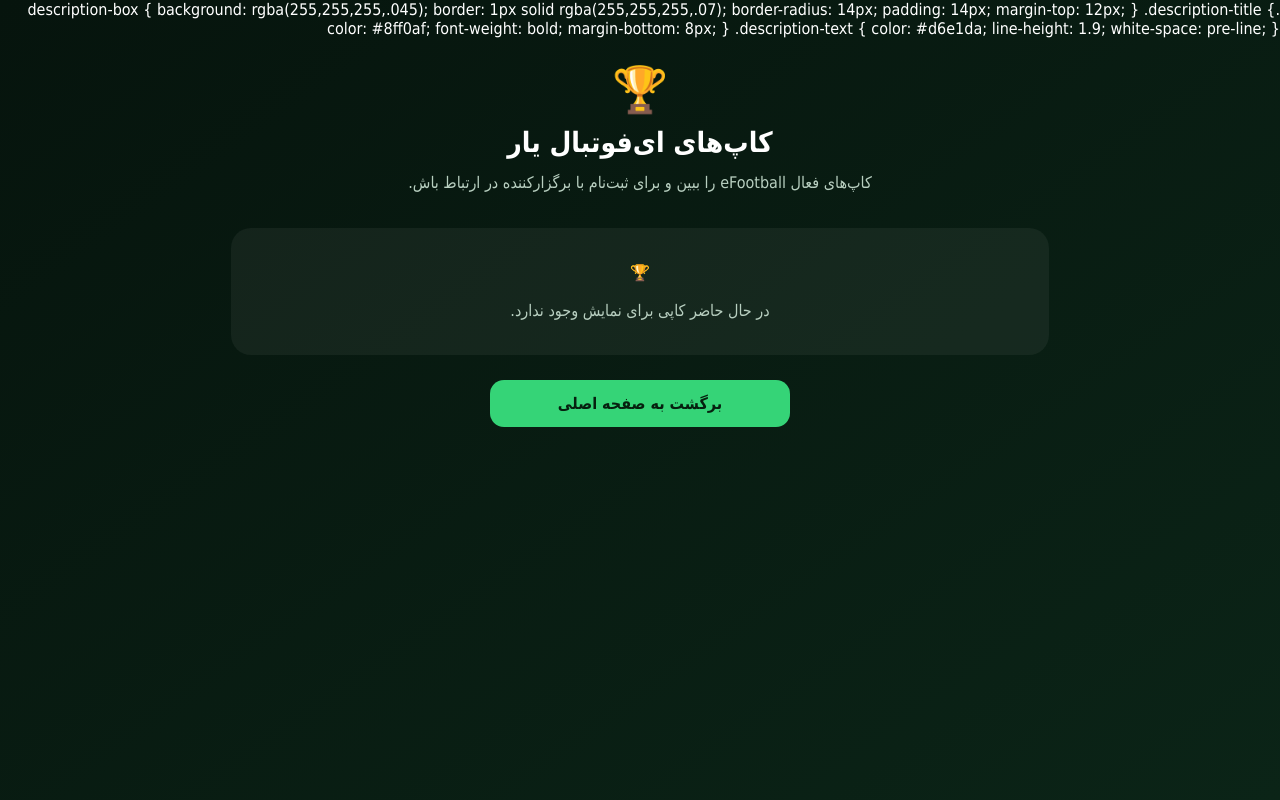
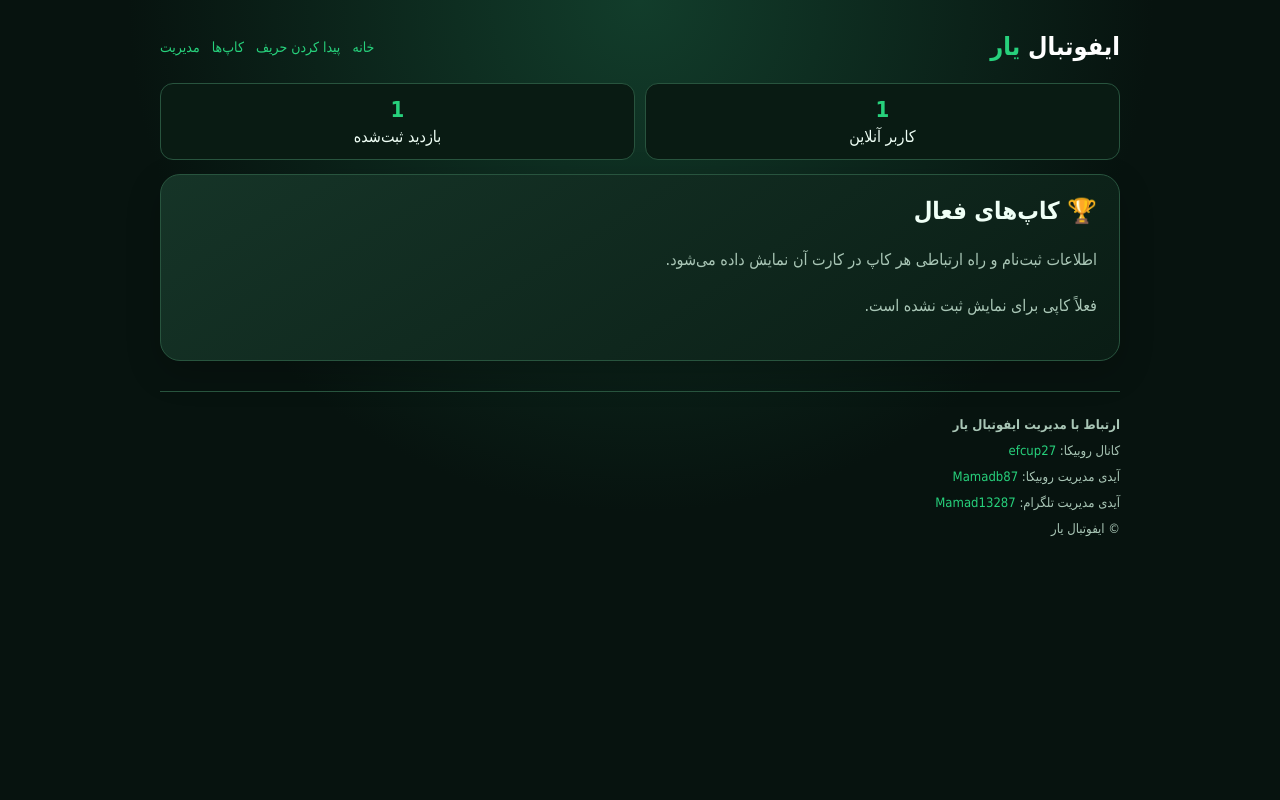
Before and after one commit to mohammadahmadi87m-arch/efootball-yar, a Flask app: template templates/cups.html in a window 1280 px wide. Run offline with Flask 3, Linux system fonts and the light colour scheme; the template is opened without the code that fills it, so the values that code supplies are empty; data comes from the database, SQL or seed files in the repository.

Commit message:
Update cups.html

```diff
--- a/templates/cups.html
+++ b/templates/cups.html
@@ -1,313 +1,29 @@
-<!DOCTYPE html>
-<html lang="fa" dir="rtl">
-<head>
-    <meta charset="UTF-8">
-    <meta name="viewport" content="width=device-width, initial-scale=1.0">
-
-    <title>کاپ‌ها | ای‌فوتبال یار</title>
-
-    <style>
-        * {
-            box-sizing: border-box;
-        }
-
-        body {
-            margin: 0;
-            font-family: Tahoma, Arial, sans-serif;
-            background: linear-gradient(145deg, #06140d, #0b2417);
-            color: white;
-            min-height: 100vh;
-        }
-
-        .container {
-            width: 100%;
-            max-width: 850px;
-            margin: auto;
-            padding: 25px 16px 40px;
-        }
-
-        .header {
-            text-align: center;
-            margin-bottom: 30px;
-        }
-
-        .logo {
-            font-size: 45px;
-        }
-
-        h1 {
-            margin: 10px 0;
-            font-size: 28px;
-        }
-
-        .subtitle {
-            color: #b8cfc0;
-            line-height: 1.8;
-        }
-
-        .cup {
-            background: rgba(16, 42, 27, .96);
-            border: 1px solid rgba(53, 212, 119, .22);
-            border-radius: 20px;
-            padding: 20px;
-            margin-bottom: 16px;
-            box-shadow: 0 12px 35px rgba(0,0,0,.2);
-        }
-
-        .cup-title {
-            display: flex;
-            justify-content: space-between;
-            align-items: center;
-            gap: 10px;
-            margin-bottom: 15px;
-        }
-
-        .cup-title h2 {
-            margin: 0;
-            font-size: 20px;
-        }
-
-        .status {
-            padding: 7px 11px;
-            border-radius: 10px;
-            background: rgba(53,212,119,.12);
-            color: #8ff0af;
-            font-size: 12px;
-            white-space: nowrap;
-        }
-
-        .status.full {
-            background: rgba(245,190,60,.12);
-            color: #f4d98a;
-        }
-
-        .status.ended {
-            background: rgba(217,75,75,.12);
-            color: #ff9b9b;
-        }
-
-        .details {
-            display: grid;
-            grid-template-columns: 1fr 1fr;
-            gap: 10px;
-            margin-bottom: 18px;
-        }
-        <div class="description-box">
-
-    <div class="description-title">
-        📝 توضیحات کاپ
-    </div>
-
-    <div class="description-text">
-        {{ cup.prize }}
-    </div>
-
-</div>
-
-<div class="description-box">
-
-    <div class="description-title">
-        📌 اطلاعات ثبت‌نام
-    </div>
-
-    <div class="description-text">
-        {{ cup.entry_fee }}
-    </div>
-
-</div>
-
-        .detail {
-            background: rgba(255,255,255,.045);
-            border-radius: 13px;
-            padding: 12px;
-            color: #c9d8ce;
-            font-size: 14px;
-            line-height: 1.7;
-        }
-
-        .detail strong {
-            display: block;
-            color: white;
-            margin-top: 3px;
-        }
-
-        .message {
-            border-top: 1px solid rgba(255,255,255,.08);
-            padding-top: 15px;
-            color: #b8cfc0;
-            line-height: 1.8;
-            font-size: 14px;
-        }
-
-        .contact {
-            margin-top: 10px;
-            color: #8ff0af;
-            direction: ltr;
-            text-align: right;
-        }
-
-        .empty {
-            text-align: center;
-            background: rgba(255,255,255,.05);
-            border-radius: 20px;
-            padding: 35px 20px;
-            color: #b8cfc0;
-        }
-
-        .back {
-            display: block;
-            width: 100%;
-            max-width: 300px;
-            margin: 25px auto 0;
-            padding: 14px;
-            text-align: center;
-            text-decoration: none;
-            color: #06200f;
-            background: #35d477;
-            border-radius: 14px;
-            font-weight: bold;
-        }
-
-        @media (max-width: 550px) {
-            .details {
-                grid-template-columns: 1fr;
-            }
-
-            .cup-title {
-                align-items: flex-start;
-                flex-direction: column;
-            }
-        }
-    </style>
-    .description-box {
-    background: rgba(255,255,255,.045);
-    border: 1px solid rgba(255,255,255,.07);
-    border-radius: 14px;
-    padding: 14px;
-    margin-top: 12px;
-}
-
-.description-title {
-    color: #8ff0af;
-    font-weight: bold;
-    margin-bottom: 8px;
-}
-
-.description-text {
-    color: #d6e1da;
-    line-height: 1.9;
-    white-space: pre-line;
-}
-
-</head>
-
-<body>
-
-<div class="container">
-
-    <div class="header">
-        <div class="logo">🏆</div>
-
-        <h1>کاپ‌های ای‌فوتبال یار</h1>
-
-        <div class="subtitle">
-            کاپ‌های فعال eFootball را ببین و برای ثبت‌نام با برگزارکننده در ارتباط باش.
+{% extends "base.html" %}
+{% block title %}کاپ‌ها | ایفوتبال یار{% endblock %}
+{% block content %}
+<section class="panel">
+  <h1>🏆 کاپ‌های فعال</h1>
+  <p>اطلاعات ثبت‌نام و راه ارتباطی هر کاپ در کارت آن نمایش داده می‌شود.</p>
+  {% if cups %}
+    {% for cup in cups %}
+      <article class="panel" style="margin:14px 0;background:#0b1c14">
+        <div class="row" style="border:0;padding-top:0">
+          <h2 style="margin:0">{{ cup.name }}</h2>
+          <span class="pill">{{ "فعال" if cup.status == "open" else cup.status }}</span>
         </div>
-    </div>
-
-
-    {% if cups %}
-
-        {% for cup in cups %}
-
-        <div class="cup">
-
-            <div class="cup-title">
-
-                <h2>{{ cup.name }}</h2>
-
-                {% if cup.status == "open" %}
-                    <span class="status">🟢 ثبت‌نام</span>
-
-                {% elif cup.status == "full" %}
-                    <span class="status full">🟡 تکمیل ظرفیت</span>
-
-                {% else %}
-                    <span class="status ended">🔴 پایان یافته</span>
-                {% endif %}
-
-            </div>
-
-
-            <div class="details">
-
-                <div class="detail">
-                    👥 تعداد تیم‌ها
-                    <strong>{{ cup.teams_count }}</strong>
-                </div>
-
-                <div class="detail">
-                    🎮 نوع مسابقات
-                    <strong>{{ cup.format_type }}</strong>
-                </div>
-
-                <div class="detail">
-                    👤 آیدی برگزارکننده
-                    <strong dir="ltr">{{ cup.organizer_rubika }}</strong>
-                </div>
-
-                <div class="detail">
-                    📢 کانال
-                    <strong dir="ltr">{{ cup.channel_rubika }}</strong>
-                </div>
-
-            </div>
-
-
-            {% if cup.status == "open" %}
-
-                <div class="message">
-                    برای ثبت‌نام از طریق آیدی برگزارکننده پیام دهید.
-
-                    <div class="contact">
-                        {{ cup.organizer_rubika }}
-                    </div>
-                </div>
-
-            {% elif cup.status == "full" %}
-
-                <div class="message">
-                    ظرفیت این کاپ تکمیل شده است.
-                </div>
-
-            {% else %}
-
-                <div class="message">
-                    ثبت‌نام این کاپ به پایان رسیده است.
-                </div>
-
-            {% endif %}
-
+        <div class="grid">
+          <div><span class="muted">تعداد تیم‌ها</span><p>{{ cup.teams_count }}</p></div>
+          <div><span class="muted">نوع کاپ</span><p>{{ cup.format_type }}</p></div>
+          <div><span class="muted">جایزه</span><p>{{ cup.prize or "اعلام نشده" }}</p></div>
+          <div><span class="muted">هزینه ثبت‌نام</span><p>{{ cup.entry_fee or "اعلام نشده" }}</p></div>
         </div>
-
-        {% endfor %}
-
-    {% else %}
-
-        <div class="empty">
-            🏆
-            <br><br>
-            در حال حاضر کاپی برای نمایش وجود ندارد.
-        </div>
-
-    {% endif %}
-
-
-    <a class="back" href="/">
-        برگشت به صفحه اصلی
-    </a>
-
-</div>
-
-</body>
-</html>
+        <p><strong>راه ارتباطی: {{ "روبیکا" if cup.contact_platform == "rubika" else "تلگرام" }}</strong></p>
+        <p>آیدی برگزارکننده: <span dir="ltr">{{ cup.organizer_rubika }}</span></p>
+        <p>کانال / لینک ثبت‌نام: <a href="{{ cup.channel_rubika }}" target="_blank" rel="noopener">{{ cup.channel_rubika }}</a></p>
+      </article>
+    {% endfor %}
+  {% else %}
+    <p>فعلاً کاپی برای نمایش ثبت نشده است.</p>
+  {% endif %}
+</section>
+{% endblock %}
```
